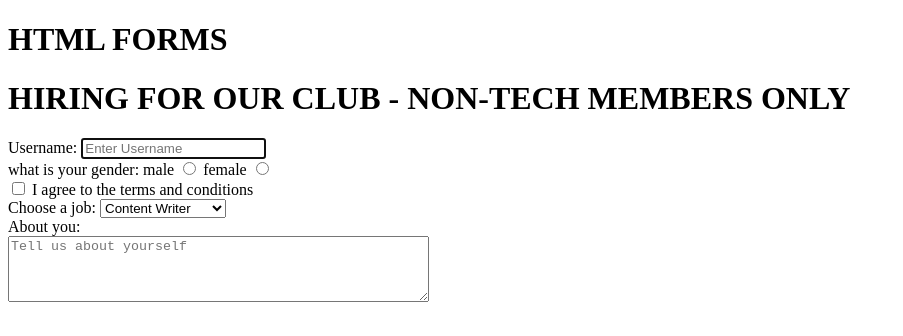
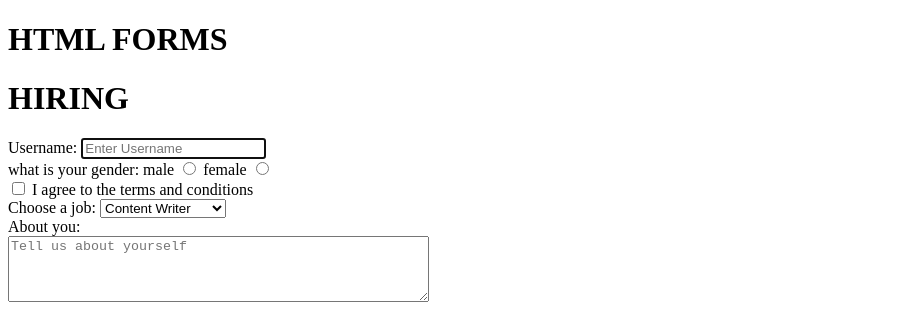
Before and after one commit to jayesh8ses-cyber/Projects, a plain HTML site: page index.html in a window 1280 px wide. Shown: the whole page, without its empty margins (0-903 px from the left). Drawn offline with Linux system fonts and the light colour scheme.

Commit message:
Update index.html

```diff
--- a/index.html
+++ b/index.html
@@ -15,7 +15,7 @@
     </form> -->
 
 
-    <h1>HIRING FOR OUR CLUB - NON-TECH MEMBERS ONLY</h1>
+    <h1>HIRING </h1>
     <form action="post">
         <div>
             <label for="username">Username:</label>
```
